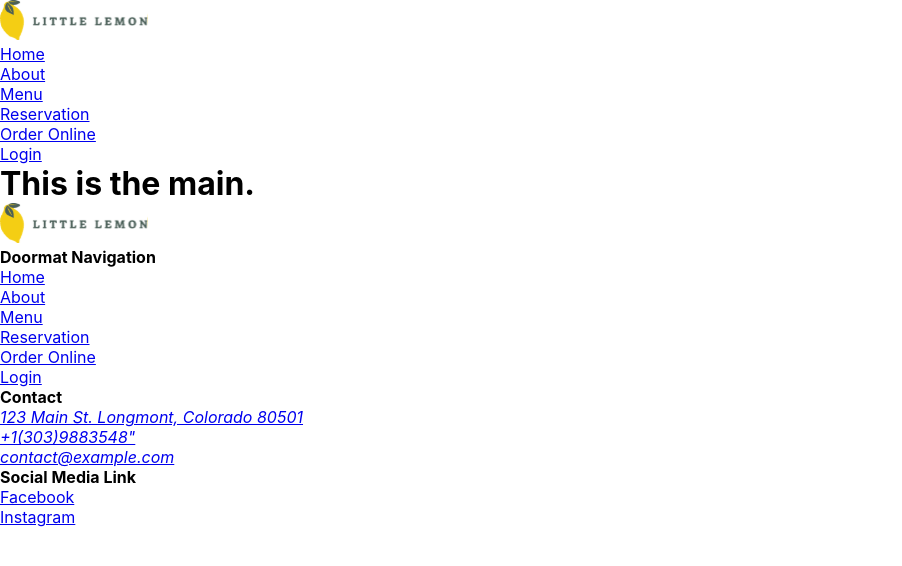
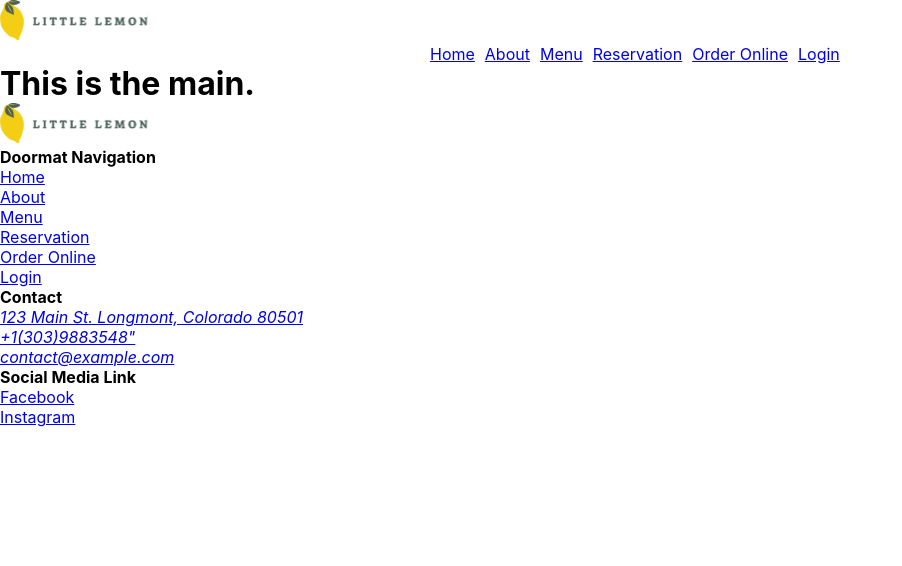
Before and after one commit to sangsongthong-hexterika/capstone-project-little-lemon, a React (Create React App) app: page / in a window 1280 px wide. Shown: the top 566 px of the page, without its empty margins (0-902 px from the left). Built offline with nearby package versions, Linux system fonts and the light colour scheme.

Commit message:
Make Nav Bar span column 5-10

```diff
--- a/src/App.css
+++ b/src/App.css
@@ -1,31 +1,13 @@
 .App {
-  text-align: center;
+  display: grid;
+  grid-template-columns: repeat(12, 1fr);
 }
 
-.App-logo {
-  height: 40vmin;
-  pointer-events: none;
-}
-
+/* Keep this from the default generated by create-react-app as references for future animation */
 @media (prefers-reduced-motion: no-preference) {
   .App-logo {
     animation: App-logo-spin infinite 20s linear;
   }
-}
-
-.App-header {
-  background-color: #282c34;
-  min-height: 100vh;
-  display: flex;
-  flex-direction: column;
-  align-items: center;
-  justify-content: center;
-  font-size: calc(10px + 2vmin);
-  color: white;
-}
-
-.App-link {
-  color: #61dafb;
 }
 
 @keyframes App-logo-spin {
--- a/src/Nav.css
+++ b/src/Nav.css
@@ -0,0 +1,17 @@
+nav {
+  display: grid;
+  grid-template-columns: repeat(12, 1fr);
+  grid-gap: 10px;
+}
+
+nav ul {
+  grid-column: 5 / 11;
+  grid-row: 1;
+  display: flex;
+  column-gap: 10px;
+}
+
+nav ul li {
+  flex-wrap: wrap;
+  list-style: none;
+}
```
